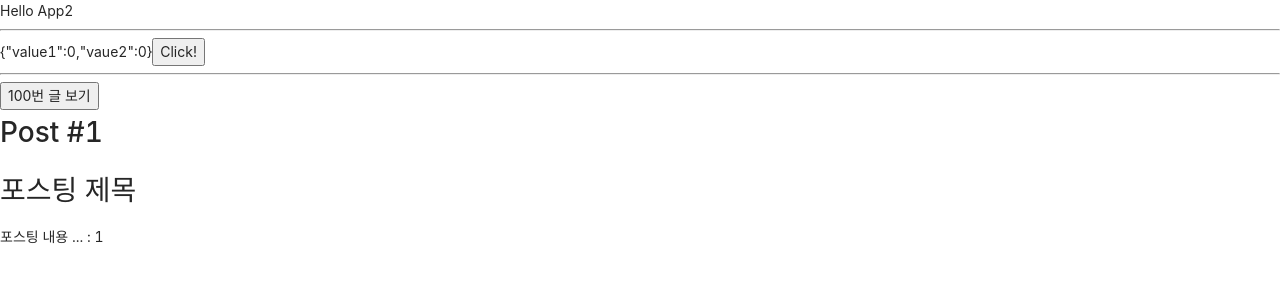
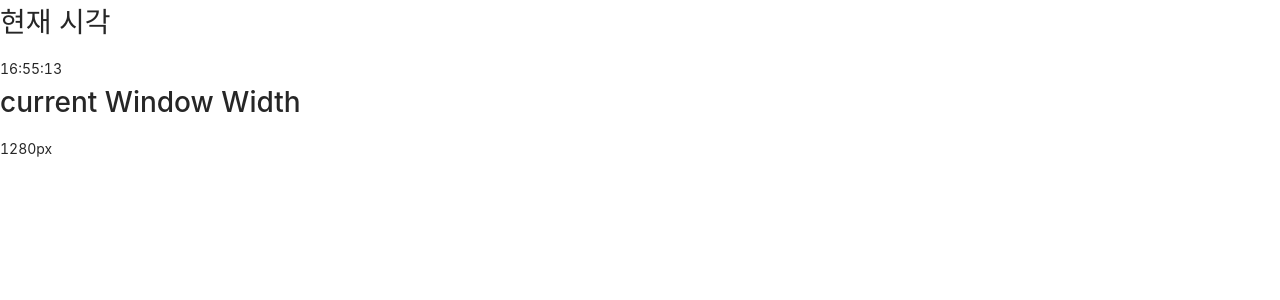
Before and after one commit to ajyng/REACT-STUDY, a React (Create React App) app: page / in a window 1280 px wide. Shown: the top 300 px of the page. Built offline with nearby package versions, Linux system fonts and the light colour scheme.

Commit message:
커스텀 Hook 만들기

```diff
--- a/src/App4.js
+++ b/src/App4.js
@@ -30,6 +30,16 @@
     );
 }
 
+function Clock() {
+    const [date, setDate] = useState(new Date());
+    useEffect( () => {
+        const interval = setInterval( () => setDate(new Date()), 1000 );
+        return () => {
+            clearInterval(interval);
+        };
+    }, []);
+    return <div>현재 시각은 {date.toISOString().slice(11, 19)}입니다.</div>;
+}
 
 function App2() {
     const [value1, setValue1] = useState(0); // getter, setter
@@ -52,6 +62,7 @@
 
     return (
         <div>
+            <Clock />
             Hello App2
             <hr />
             {JSON.stringify(value)}
--- /dev/null
+++ b/src/App5.js
@@ -0,0 +1,42 @@
+import React, { useState, useEffect } from 'react';
+
+const useCurrentTime = () => {
+    const [currentTime, setCurrentTime] = useState();
+
+    useEffect( () => {
+        const handler = setInterval( () => {
+            const currentTime = new Date().toISOString().slice(11, 19);
+            setCurrentTime(currentTime);
+        }, 1000);
+
+        return () => clearInterval(handler);
+    }, []);
+    return currentTime;
+}
+
+const useWindowWidth = () => {
+    const [width, setWidth] = useState(window.innerWidth);
+
+    useEffect( () => {
+        const onResize = () => setWidth(window.innerWidth);
+        window.addEventListener('resize', onResize);
+        return () => window.removeEventListener('resize', onResize);
+    }, [] )
+    return width;
+}
+
+const App = () => {
+    const currentTime = useCurrentTime();
+    const windowWidth = useWindowWidth();
+
+    return (
+        <div>
+            <h1>현재 시각</h1>
+            {currentTime}
+            <h1>current Window Width</h1>
+            {windowWidth}px
+        </div>
+    );
+}
+
+export default App;
--- a/src/index.js
+++ b/src/index.js
@@ -5,13 +5,14 @@
 import App2 from './App2';
 import App3 from './App3';
 import App4 from './App4';
+import App5 from './App5';
 import TodoList from 'TodoList';
 import EpisodeList from 'EpisodeList';
 import reportWebVitals from './reportWebVitals';
 
 ReactDOM.render(
   <React.StrictMode>
-    <App4 />
+    <App5 />
   </React.StrictMode>,
   document.getElementById('root')
 );
```
Also changed, not shown: 1 other file (tests, documents, lock files or other folders).
